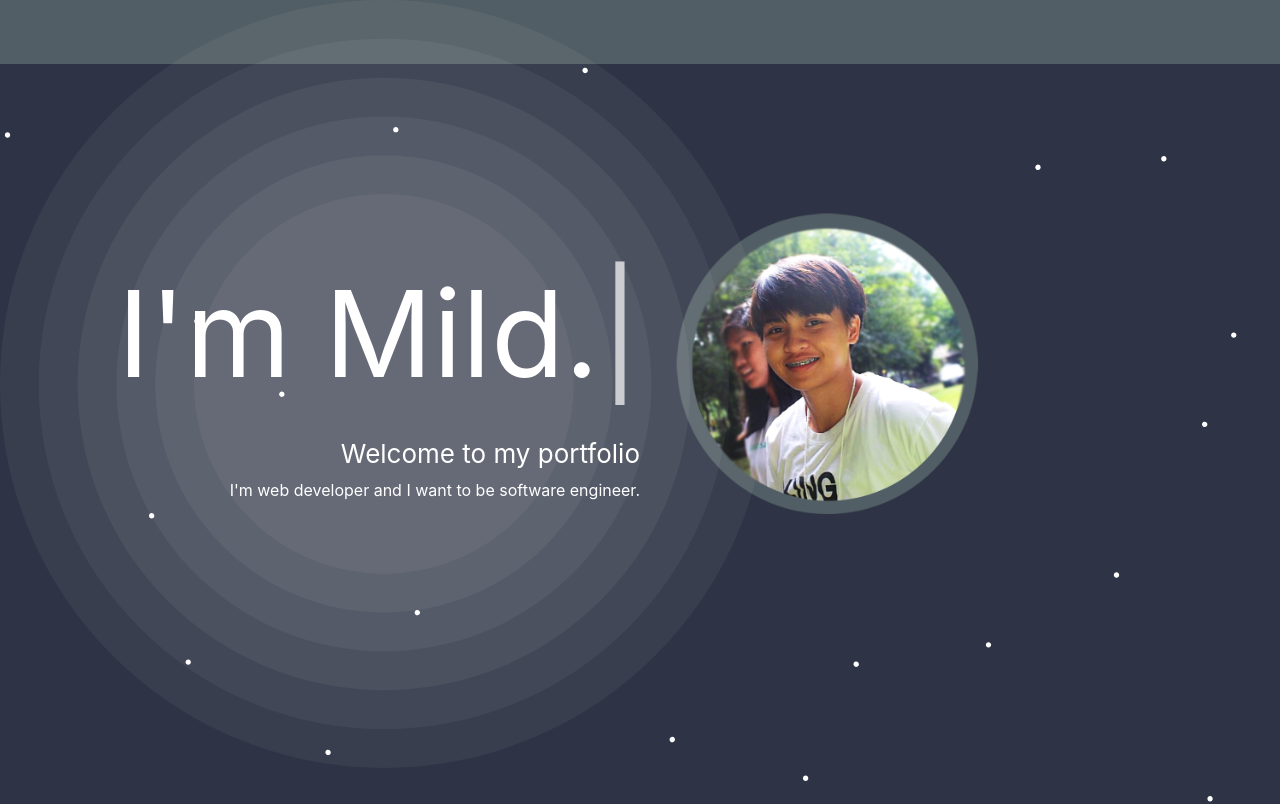
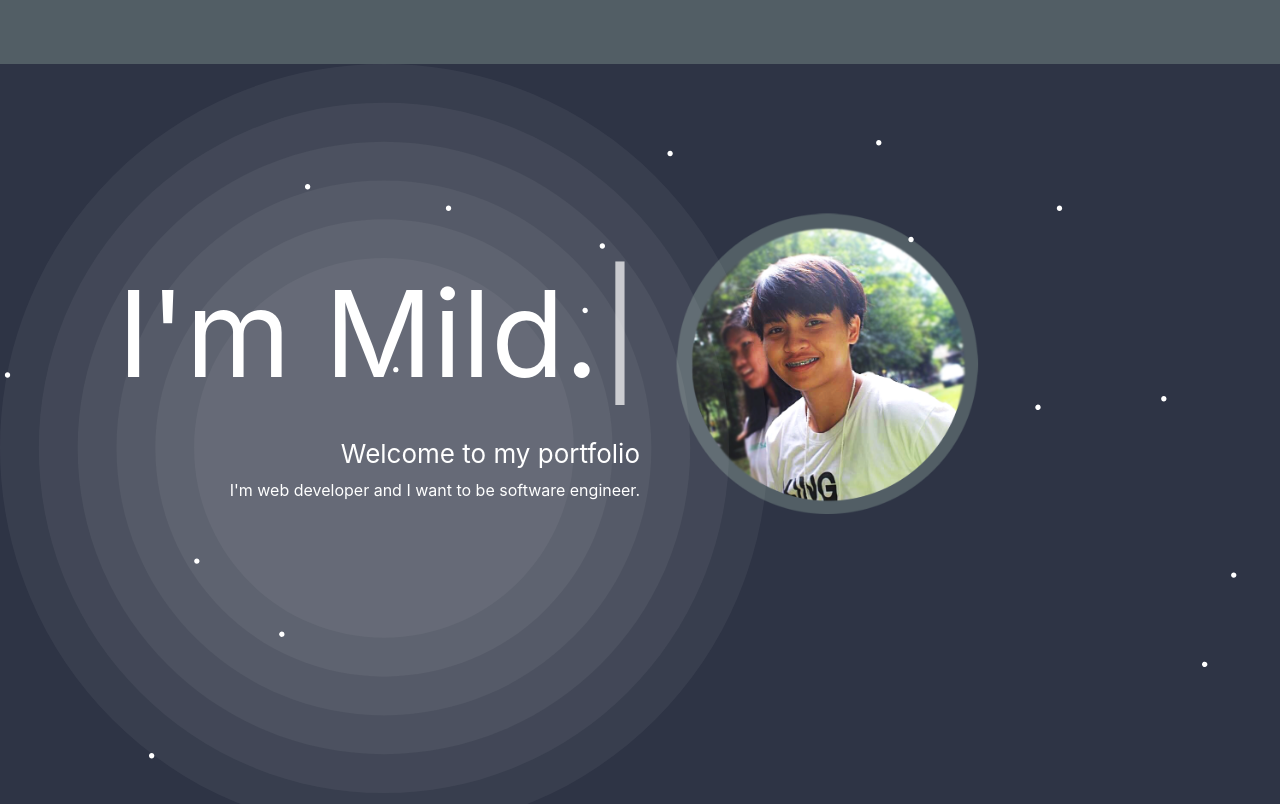
Before and after one commit to mild20091931/mild-portfolio, a React (Create React App) app: page / in a window 1280 px wide. Shown: the top 804 px of the page. Built offline with nearby package versions, Linux system fonts and the light colour scheme.

Commit message:
update style of bg

```diff
--- a/src/component/Core/Background.js
+++ b/src/component/Core/Background.js
@@ -12,7 +12,6 @@ const trans2 = (x, y) => `translate3d(${x / 8}px,${y / 8 - 100}px,0)`
 const Bg = styled.div`
   background-color: ${color.bg};
   height: 100;
-  z-index:-100;
   `
 
 const Container = styled.div`
--- a/src/style.css
+++ b/src/style.css
@@ -6,6 +6,7 @@
   background-position: center center;
   background-repeat: no-repeat;
   will-change: transform;
+  z-index: 1;
 }
 
 .moonlight {
@@ -14,15 +15,13 @@
   width: 700px;
   left: 0px;
   background-image: url('./img/moonlight.svg');
-  z-index: 1;
-  top: 0;
+  top: 8vh;
 }
 
 .start {
   width: 100vw;
   height: 80vw;
-  top: 0;
+  top: 30vh;
   background-image: url('./img/star.svg');
-  z-index: -1;
   left: 0px;
 }
```
